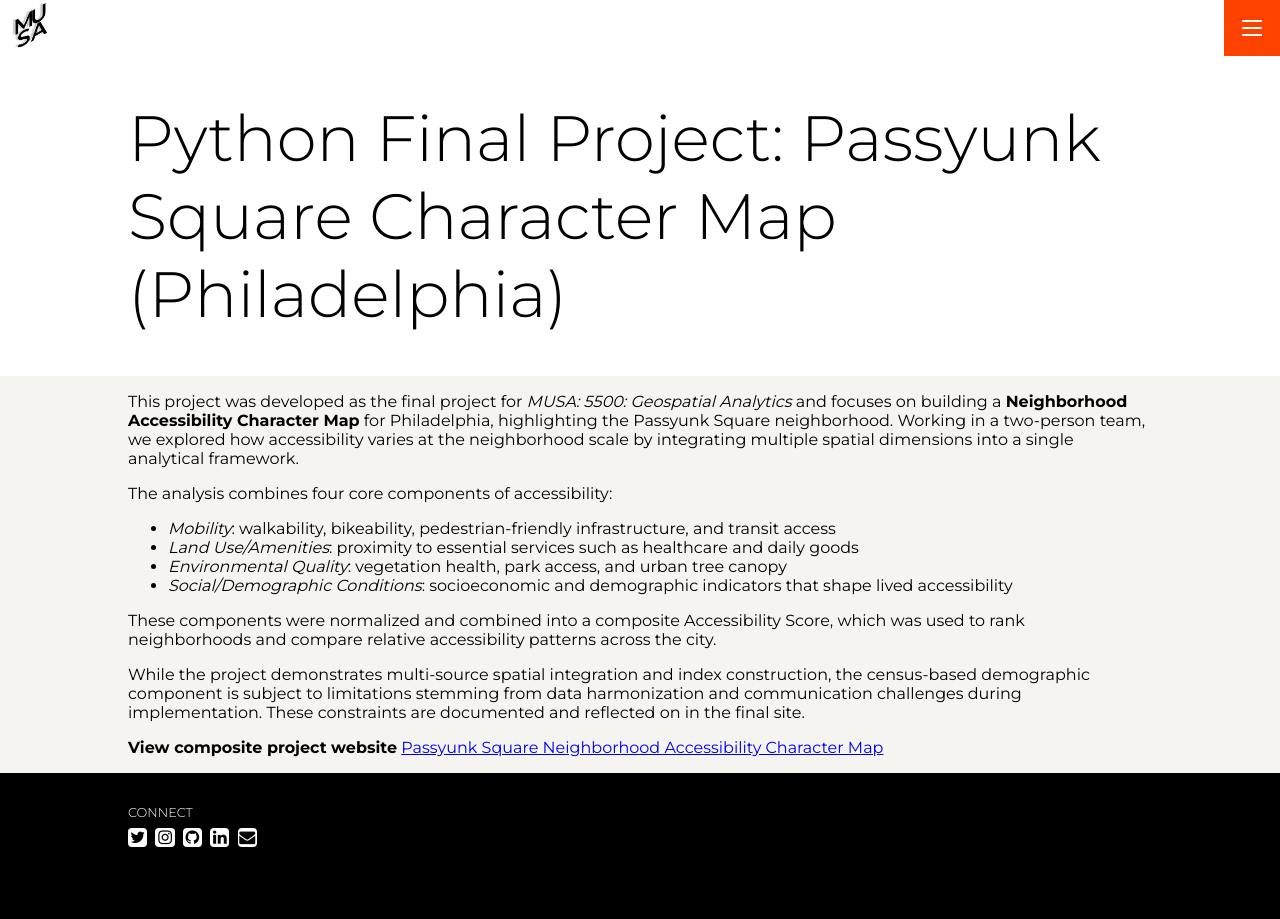
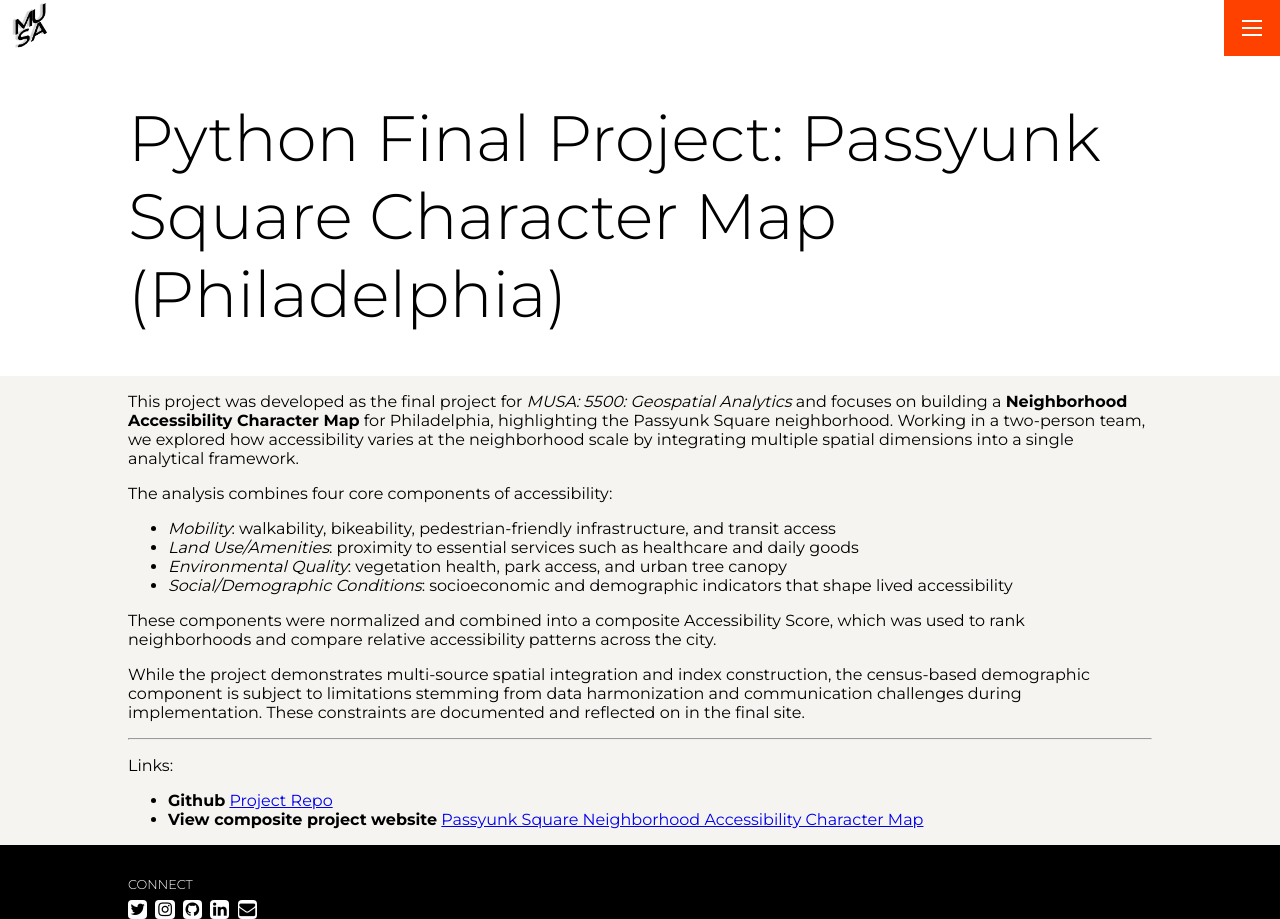
Before and after one commit to astauf03/portfolio, a Jekyll site: the page built from _projects/python-final.md, in a window 1280 px wide. Built offline with Jekyll 4.4.1, drawn with Linux system fonts in a browser that asks for light colours.

Commit message:
Update links section in python-final.md

```diff
--- a/_projects/python-final.md
+++ b/_projects/python-final.md
@@ -16,4 +16,7 @@ These components were normalized and combined into a composite Accessibility Sco
 
 While the project demonstrates multi-source spatial integration and index construction, the census-based demographic component is subject to limitations stemming from data harmonization and communication challenges during implementation. These constraints are documented and reflected on in the final site.
 
-**View composite project website** [Passyunk Square Neighborhood Accessibility Character Map](https://astauf03.github.io/musa5500-python-final/)
+---
+Links:
+- **Github** [Project Repo](https://github.com/astauf03/musa5500-python-final)
+- **View composite project website** [Passyunk Square Neighborhood Accessibility Character Map](https://astauf03.github.io/musa5500-python-final/)
```
